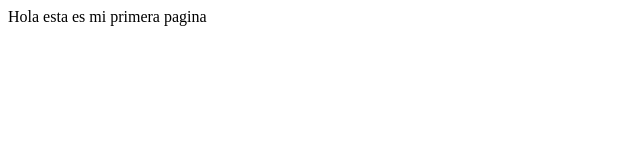
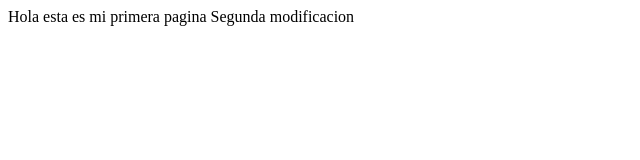
Before and after one commit to Spidercracknull/Spidercracknullmipagina.github.io, a plain HTML site: page Index.html in a window 1280 px wide. Shown: the whole page, without its empty margins (0-640 px from the left). Drawn offline with Linux system fonts and the light colour scheme.

Commit message:
Segundo cambio

```diff
--- a/Index.html
+++ b/Index.html
@@ -8,5 +8,7 @@
 </head>
 <body>
 Hola esta es mi primera pagina
+
+Segunda modificacion
 </body>
 </html>
```
